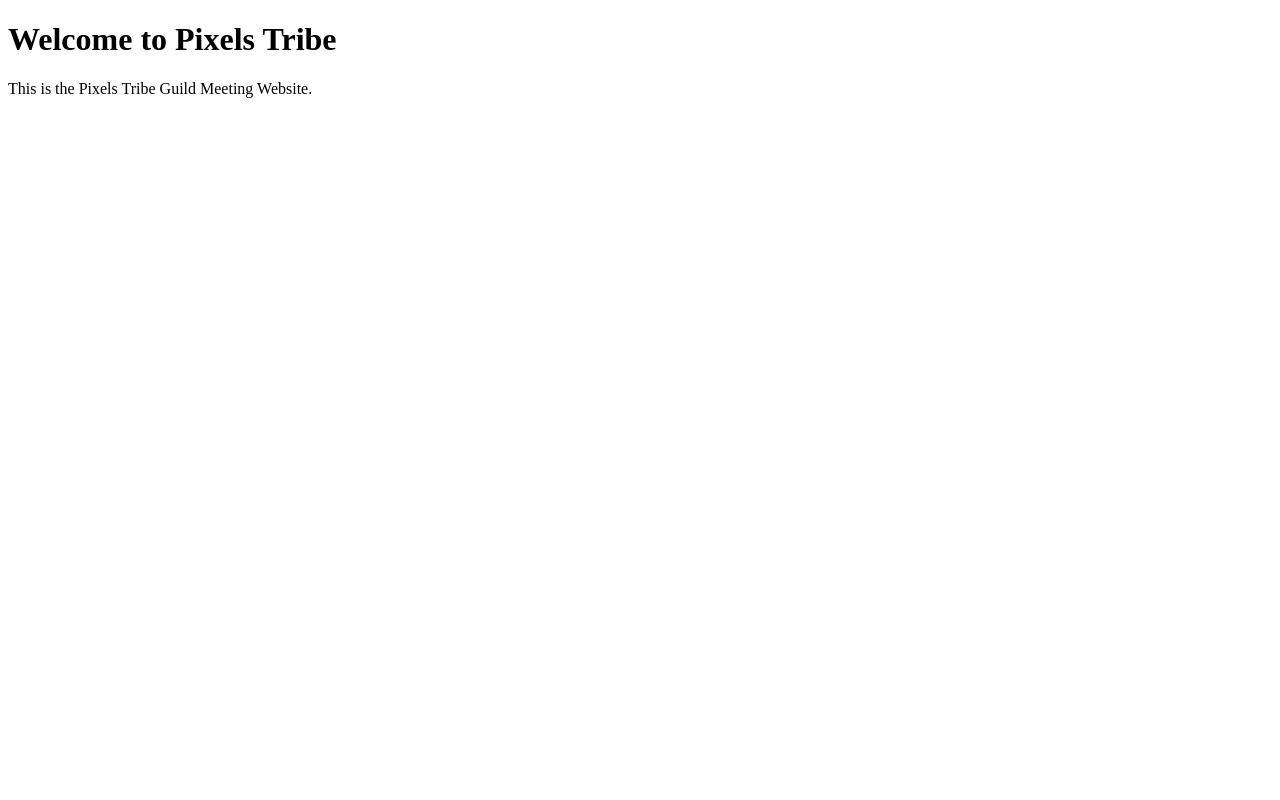
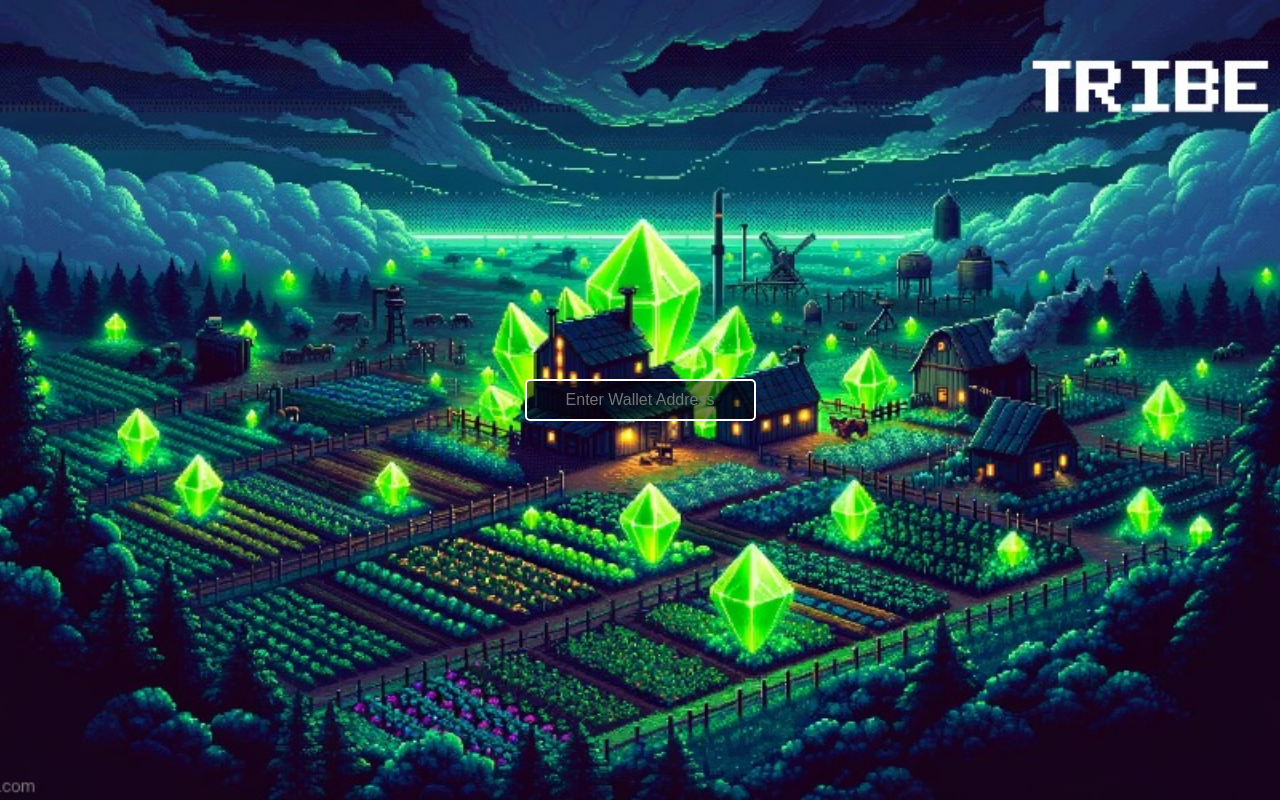
Before and after one commit to PixelsTribe/guild, a website: page web/index.html in a window 1280 px wide. Drawn offline with Linux system fonts and the light colour scheme.

Commit message:
Update to redirect to the tokens page on Ronin explorer

```diff
--- a/web/index.html
+++ b/web/index.html
@@ -4,9 +4,53 @@
     <meta charset="UTF-8">
     <meta name="viewport" content="width=device-width, initial-scale=1.0">
     <title>Pixels Tribe</title>
+    <style>
+        body, html {
+            height: 100%;
+            margin: 0;
+        }
+
+        .bg-image {
+            background-image: url('Tribe.JPG');
+            height: 100%;
+            background-position: center;
+            background-repeat: no-repeat;
+            background-size: cover;
+            position: relative;
+            display: flex;
+            justify-content: center;
+            align-items: center;
+        }
+
+        .input-field {
+            max-width: 300px;
+            border: 2px solid #fff;
+            padding: 10px;
+            font-size: 16px;
+            color: #fff;
+            background-color: rgba(0, 0, 0, 0.5);
+            border-radius: 5px;
+            text-align: center;
+        }
+    </style>
 </head>
 <body>
-    <h1>Welcome to Pixels Tribe</h1>
-    <p>This is the Pixels Tribe Guild Meeting Website.</p>
+
+<div class="bg-image">
+    <input type="text" class="input-field" id="walletAddress" placeholder="Enter Wallet Address" onkeypress="checkForEnter(event)">
+</div>
+
+<script>
+    function checkForEnter(event) {
+        if (event.key === "Enter") {
+            var walletAddress = document.getElementById("walletAddress").value;
+            if(walletAddress) {
+                // Redirect to a Ronin blockchain explorer or similar page
+                window.open(`https://explorer.roninchain.com/address/${walletAddress}?t=tokens`, '_blank');
+            }
+        }
+    }
+</script>
+
 </body>
 </html>
```
